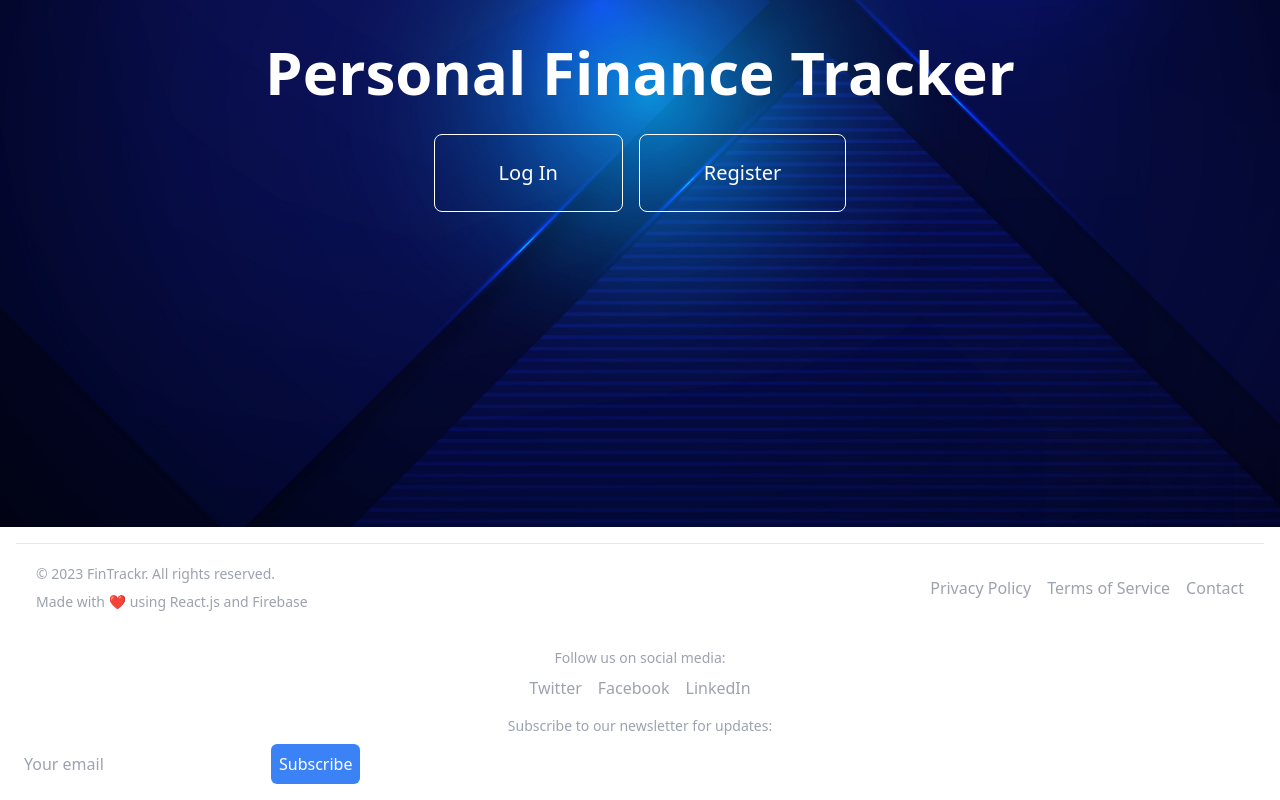
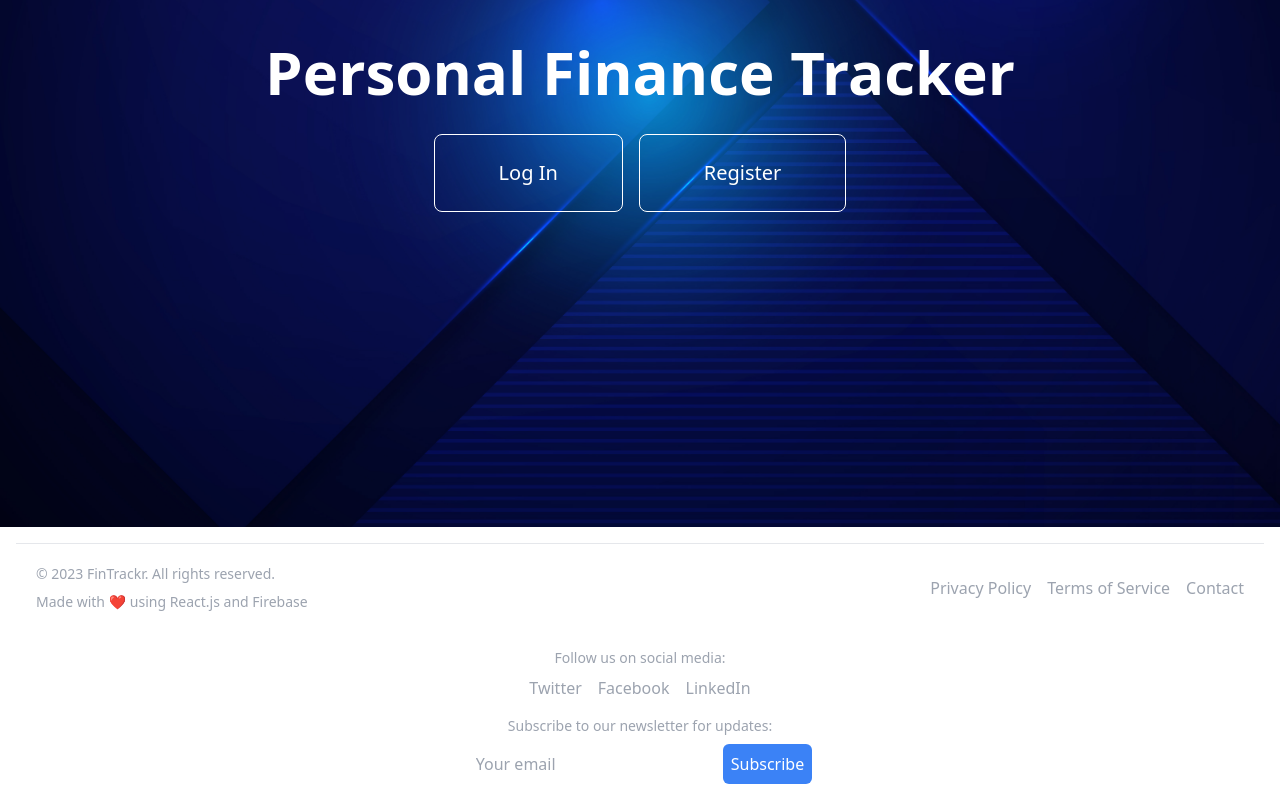
Before and after one commit to vaishnavi-3969/Data-HackFest-FinTrackr, a React (Create React App) app: page / in a window 1280 px wide. Shown: the part 273-1073 px from the top of the page. Built offline with nearby package versions, Linux system fonts and the light colour scheme; no server answers.

Commit message:
Fixes newsletter email signup in footer

```diff
--- a/src/components/Footer.js
+++ b/src/components/Footer.js
@@ -72,7 +72,7 @@ const Footer = () => {
               <p className="text-gray-400 text-sm">
                 Subscribe to our newsletter for updates:
               </p>
-              <div className="mt-2 flex items-center flex">
+              <div className="mt-2 items-center">
                 <input
                   type="email"
                   placeholder="Your email"
```
